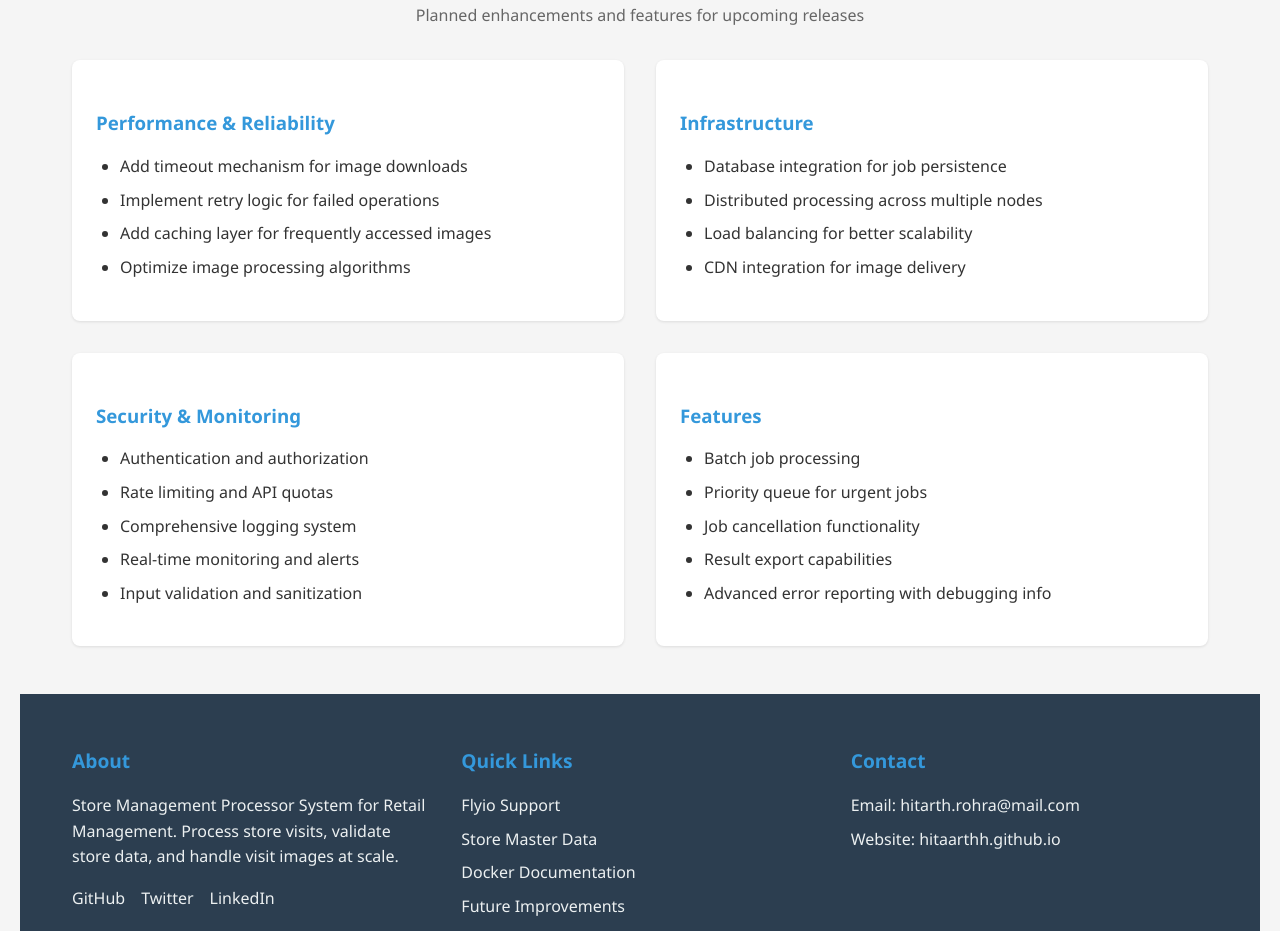
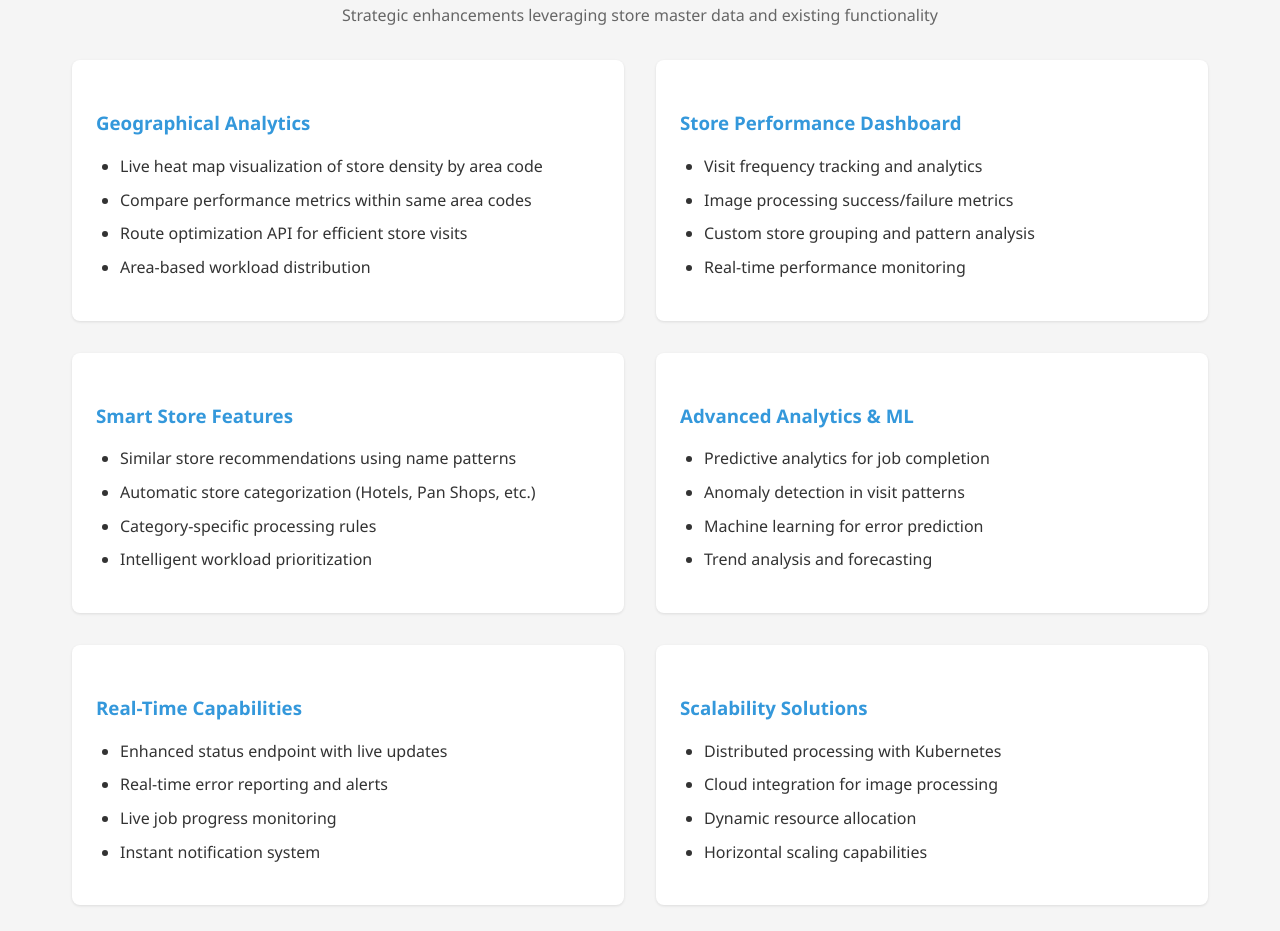
Before and after one commit to hitaarthh/Retail-Store-Visit-Processor, a plain HTML site: page frontend/future.html in a window 1280 px wide. Shown: the part 203-1134 px from the top of the page. Drawn offline with Linux system fonts and the light colour scheme.

Commit message:
Updated Future Improvements

```diff
--- a/frontend/future.html
+++ b/frontend/future.html
@@ -24,50 +24,70 @@
     <div class="container">
         <div class="doc-section">
             <h1>Future Improvements</h1>
-            <p class="description">Planned enhancements and features for upcoming releases</p>
+            <p class="description">Strategic enhancements leveraging store master data and existing functionality</p>
 
             <div class="about-grid">
                 <div class="feature-card">
-                    <h3>Performance & Reliability</h3>
+                    <h3>Geographical Analytics</h3>
                     <ul>
-                        <li>Add timeout mechanism for image downloads</li>
-                        <li>Implement retry logic for failed operations</li>
-                        <li>Add caching layer for frequently accessed images</li>
-                        <li>Optimize image processing algorithms</li>
+                        <li>Live heat map visualization of store density by area code</li>
+                        <li>Compare performance metrics within same area codes</li>
+                        <li>Route optimization API for efficient store visits</li>
+                        <li>Area-based workload distribution</li>
                     </ul>
                 </div>
 
                 <div class="feature-card">
-                    <h3>Infrastructure</h3>
+                    <h3>Store Performance Dashboard</h3>
                     <ul>
-                        <li>Database integration for job persistence</li>
-                        <li>Distributed processing across multiple nodes</li>
-                        <li>Load balancing for better scalability</li>
-                        <li>CDN integration for image delivery</li>
+                        <li>Visit frequency tracking and analytics</li>
+                        <li>Image processing success/failure metrics</li>
+                        <li>Custom store grouping and pattern analysis</li>
+                        <li>Real-time performance monitoring</li>
                     </ul>
                 </div>
             </div>
 
             <div class="about-grid">
                 <div class="feature-card">
-                    <h3>Security & Monitoring</h3>
+                    <h3>Smart Store Features</h3>
                     <ul>
-                        <li>Authentication and authorization</li>
-                        <li>Rate limiting and API quotas</li>
-                        <li>Comprehensive logging system</li>
-                        <li>Real-time monitoring and alerts</li>
-                        <li>Input validation and sanitization</li>
+                        <li>Similar store recommendations using name patterns</li>
+                        <li>Automatic store categorization (Hotels, Pan Shops, etc.)</li>
+                        <li>Category-specific processing rules</li>
+                        <li>Intelligent workload prioritization</li>
                     </ul>
                 </div>
 
                 <div class="feature-card">
-                    <h3>Features</h3>
+                    <h3>Advanced Analytics & ML</h3>
                     <ul>
-                        <li>Batch job processing</li>
-                        <li>Priority queue for urgent jobs</li>
-                        <li>Job cancellation functionality</li>
-                        <li>Result export capabilities</li>
-                        <li>Advanced error reporting with debugging info</li>
+                        <li>Predictive analytics for job completion</li>
+                        <li>Anomaly detection in visit patterns</li>
+                        <li>Machine learning for error prediction</li>
+                        <li>Trend analysis and forecasting</li>
+                    </ul>
+                </div>
+            </div>
+
+            <div class="about-grid">
+                <div class="feature-card">
+                    <h3>Real-Time Capabilities</h3>
+                    <ul>
+                        <li>Enhanced status endpoint with live updates</li>
+                        <li>Real-time error reporting and alerts</li>
+                        <li>Live job progress monitoring</li>
+                        <li>Instant notification system</li>
+                    </ul>
+                </div>
+
+                <div class="feature-card">
+                    <h3>Scalability Solutions</h3>
+                    <ul>
+                        <li>Distributed processing with Kubernetes</li>
+                        <li>Cloud integration for image processing</li>
+                        <li>Dynamic resource allocation</li>
+                        <li>Horizontal scaling capabilities</li>
                     </ul>
                 </div>
             </div>
```
